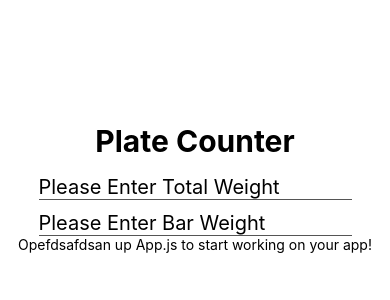
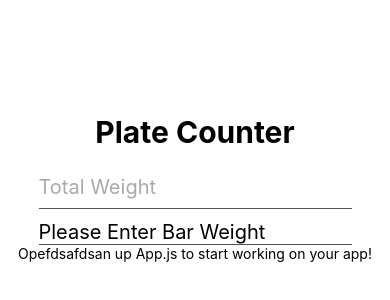
Before and after one commit to aver803bath5/PlateCounter, a React Native app: screen / in a window 390 px wide. Shown: the part 234-534 px from the top of the page. Built offline with nearby package versions, Linux system fonts and the light colour scheme.

Commit message:
feat/floating-label-input: Add floating label input component
* Add floating label input component
* Apply floating label input component to total weight input component

```diff
--- /dev/null
+++ b/components/weight_input_group/floating_label_input.js
@@ -0,0 +1,77 @@
+import React, { Component } from 'react';
+import { View, Text, TextInput, Animated } from 'react-native';
+import CommonStlyes from '../../assets/common/style/styles';
+
+class FloatingLabelInput extends Component {
+  constructor(props) {
+    super(props);
+    this.state = {
+      isFocused: false,
+    };
+    this.handleFocus = this.handleFocus.bind(this);
+    this.handleBlur = this.handleBlur.bind(this);
+  }
+
+  componentWillMount() {
+    const { value } = this.props;
+    this._animatedIsFocused = new Animated.Value(value === '' ? 0 : 1);
+  }
+
+  handleFocus() {
+    this.setState(state => ({
+      isFocused: true,
+    }));
+  }
+
+  componentDidUpdate() {
+    Animated.timing(this._animatedIsFocused, {
+      toValue: (this.state.isFocused || this.props.value !== '') ? 1 : 0,
+      duration: 200,
+    }).start();
+  }
+
+  handleBlur() {
+    this.setState(state => ({
+      isFocused: false,
+    }));
+  }
+
+  render() {
+    const { label, ...props } = this.props;
+    const { isFocused } = this.state;
+    const labelStyle = {
+      position: 'absolute',
+      left: 0,
+      top: this._animatedIsFocused.interpolate({
+        inputRange: [0, 1],
+        outputRange: [10, 0],
+      }),
+      fontSize: this._animatedIsFocused.interpolate({
+        inputRange: [0, 1],
+        outputRange: [20, 14],
+      }),
+      color: this._animatedIsFocused.interpolate({
+        inputRange: [0, 1],
+        outputRange: ['#aaa', '#000'],
+      }),
+    };
+
+    return (
+      <View style={{ paddingTop: 18 }}>
+        <Animated.Text style={labelStyle}>
+          {label}
+        </Animated.Text>
+        <TextInput
+          {...props}
+          keyboardType="number-pad"
+          maxLength={4}
+          style={CommonStlyes.input}
+          onFocus={this.handleFocus}
+          onBlur={this.handleBlur}
+        />
+      </View>
+    );
+  }
+}
+
+export default FloatingLabelInput;
--- a/components/weight_input_group/index.js
+++ b/components/weight_input_group/index.js
@@ -1,15 +1,26 @@
-import React from 'react';
+import React, { Component } from 'react';
 import { View } from 'react-native';
 import TotalWeightInput from './total_weight_input';
 import BarWeightInput from './bar_weight_input';
 
-function weightInputGroup() {
-  return (
-    <View>
-      <TotalWeightInput />
-      <BarWeightInput />
-    </View>
-  );
+class WeightInputGroup extends Component {
+  constructor(props) {
+    super(props);
+  }
+
+  render() {
+    const { onTotalWeightChange, totalWeight } = this.props;
+    return (
+      <View>
+        <TotalWeightInput
+          label="Total Weight"
+          onTotalWeightChange={onTotalWeightChange}
+          totalWeight={totalWeight}
+        />
+        <BarWeightInput />
+      </View>
+    );
+  }
 }
 
-export default weightInputGroup;
+export default WeightInputGroup;
--- a/components/weight_input_group/total_weight_input.js
+++ b/components/weight_input_group/total_weight_input.js
@@ -1,18 +1,22 @@
-import React from 'react';
-import { View, TextInput } from 'react-native';
-import CommonStlyes from '../../assets/common/style/styles';
+import React, { Component } from 'react';
+import FloatingLabelInput from './floating_label_input';
 
-function totalWeightInput() {
-  return (
-    <View>
-      <TextInput
-        placeholder="Please Enter Total Weight"
-        keyboardType="number-pad"
-        maxLength={4}
-        style={CommonStlyes.input}
+class TotalWeightInput extends Component {
+  constructor(props) {
+    super(props);
+  }
+
+  render() {
+    const { onTotalWeightChange, totalWeight, label } = this.props;
+
+    return (
+      <FloatingLabelInput
+        label={label}
+        onChangeText = {onTotalWeightChange}
+        value        = {totalWeight}
       />
-    </View>
-  );
+    );
+  }
 }
 
-export default totalWeightInput;
+export default TotalWeightInput;
```
